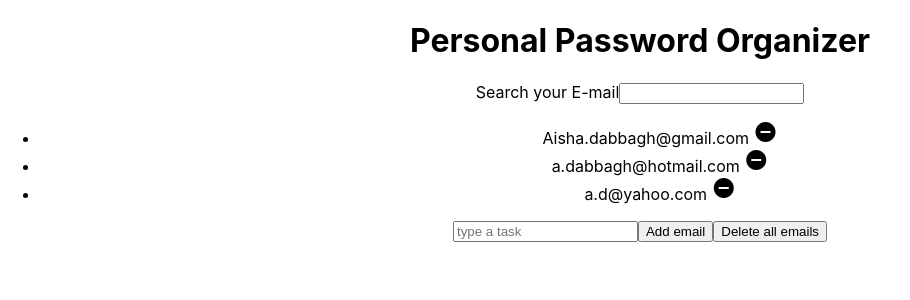
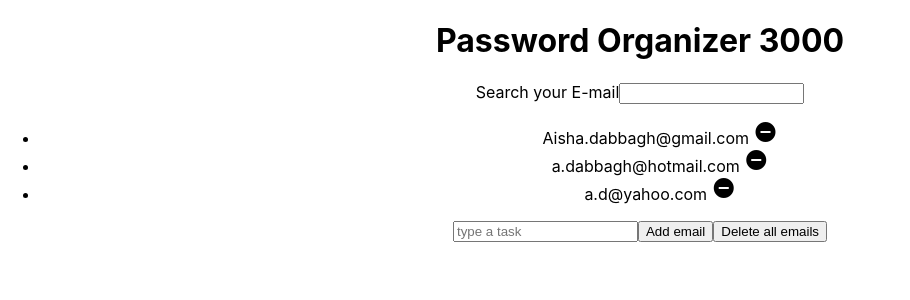
Before and after one commit to aishadabbagh/Password-Organizer3000, a React (Create React App) app: page /password in a window 1280 px wide. Shown: the top 300 px of the page, without its empty margins (0-910 px from the left). Built offline with nearby package versions, Linux system fonts and the light colour scheme.

Commit message:
added the the password component and linked it to each email component in the parent (Dirty Version)

```diff
--- a/src/App.js
+++ b/src/App.js
@@ -2,7 +2,10 @@ import React, {Component} from "react";
 import UserEmailList from "./Functionalities_MainP/UserEmailList";
 import './App.css';
 import Search from "./Functionalities_MainP/Search";
-// import ListEmail from "./Functionalities_MainP/ListEmail";
+import Password from "./Password";
+
+
+
 
 class App extends Component{
   constructor(props){
@@ -14,10 +17,21 @@ class App extends Component{
     searchValue: "",
     accounts: this.props.userEmails,
     accountsToBeDisplayed: this.props.userEmails,
-    newItem: ""
+    newItem: "",
+    selectedAcc: null
     }
   }
 
+  accInfo = (email) => {
+    const account = this.state.accounts.find(account => {
+      return account.Email.toLowerCase() == email.toLowerCase()
+    });
+
+    this.setState({
+      selectedAcc: account
+    })
+
+  }
     //////////deleting all items/////////
     clearList = (event) => {
       this.setState({
@@ -88,14 +102,14 @@ class App extends Component{
 
 
   render(){
-  return (
 
-    <div className="App">
-      <h1>Personal Password Organizer</h1>
-      <Search value={this.state.searchValue}
+
+
+    let page = <>
+    <Search value={this.state.searchValue}
       //inserting the value in the text
       onChange={this.handleSearchChange} />
-      <UserEmailList delete={this.removeAccount} userEmails={this.state.accountsToBeDisplayed}/>
+      <UserEmailList delete={this.removeAccount} userEmails={this.state.accountsToBeDisplayed} handleClickEvent={this.accInfo}/>
       {/* box to add or delete */}
        <input
           type="text"
@@ -105,7 +119,17 @@ class App extends Component{
         />
         <button onClick={this.addAccount}> Add email</button>
        <button onClick={this.clearList}>Delete all emails</button>
+    </>
+       if(this.state.selectedAcc){
+         page=<>
+         <button onClick={()=>{this.setState({selectedAcc:null})}}>GOING BACK</button>
+         <Password acc = {this.state.selectedAcc}/></>
+       }
+  return (
 
+    <div className="App">
+      <h1>Password Organizer 3000</h1>
+      {page}
     </div>
     );
   }
--- a/src/Functionalities_MainP/ListEmail.js
+++ b/src/Functionalities_MainP/ListEmail.js
@@ -1,10 +1,18 @@
 import React from "react";
-
+// import { BrowserRouter as Router, Route, Link } from 'react-router-dom'
+import Password from "../Password";
 const ListEmail = (props) =>{
     return(
-        <li>{props.name} <span className="material-icons" onClick={props.delete}>remove_circle </span></li>
+    // <Router>
+    // <div>
+<li onClick={(e) => props.handleClickEvent(props.name)}>{props.name} <span className="material-icons" onClick={props.delete}>remove_circle </span></li>
 
 
+    // <Route path='/password' component={Password}/>
+    // </div>
+    // </Router>
+
     )
+
 }
 export default ListEmail;
--- a/src/Functionalities_MainP/UserEmailList.js
+++ b/src/Functionalities_MainP/UserEmailList.js
@@ -5,11 +5,12 @@ import ListEmail from "./ListEmail";
 const UserEmailList = props =>{
     const items = props.userEmails.map(function(item,index){
         //to specifically remove an element//
-    return<ListEmail delete={(e)=>props.delete(item.Email)} name={item.Email} key={index} />
+    return<ListEmail delete={(e)=>props.delete(item.Email)} name={item.Email} key={index} handleClickEvent={props.handleClickEvent}/>
     })
     return(
     <ul>
         {items}
+
     </ul>
     )
 }
--- /dev/null
+++ b/src/Password.js
@@ -0,0 +1,16 @@
+import React, {Component} from "react";
+
+class Password extends Component{
+render(){
+    const list = this.props.acc.Website.map(website => {
+       return <li>{website.site}: {website.pass}</li>
+    })
+    return(
+        <>
+        <h1>{this.props.acc.Email}</h1>
+        <ul>{list}</ul>
+        </>
+    )
+}
+}
+export default Password;
--- a/src/index.js
+++ b/src/index.js
@@ -6,22 +6,35 @@ import App from './App';
 const userEmails = [{
     ID: 1,
     Email : "Aisha.dabbagh@gmail.com",
-    "Website": [
-    {"Facebook": "1234"},
-    {"Twitter": "0000"},
-    {"Google": "4321"}]
+    Website: [
+    {site: "Facebook",
+    pass:"1234"},
+
+    {site: "Twitter",
+    pass: "0000"},
+
+    {site: "Google",
+    pass :"4321"}]
 },
 {   ID: 2,
     Email : "a.dabbagh@hotmail.com",
-    "Website": [
-    {"Yahoo" : "kkkk"},
-    {"Youtube": "1234"}]
+    Website: [
+
+    {site: "Yahoo",
+    pass: "kkkk"},
+
+    {site: "Youtube",
+    pass: "1234"}]
 },
 {   ID: 3,
     Email : "a.d@yahoo.com",
-    "Website": [
-    {"Yahoo" : "kkkk"},
-    {"Youtube": "4444"} ]
+    Website: [
+
+    {site: "Yahoo",
+    pass: "kkkk"},
+
+    {site: "Youtube",
+    pass:"4444"}]
 }
 ];
 
```
